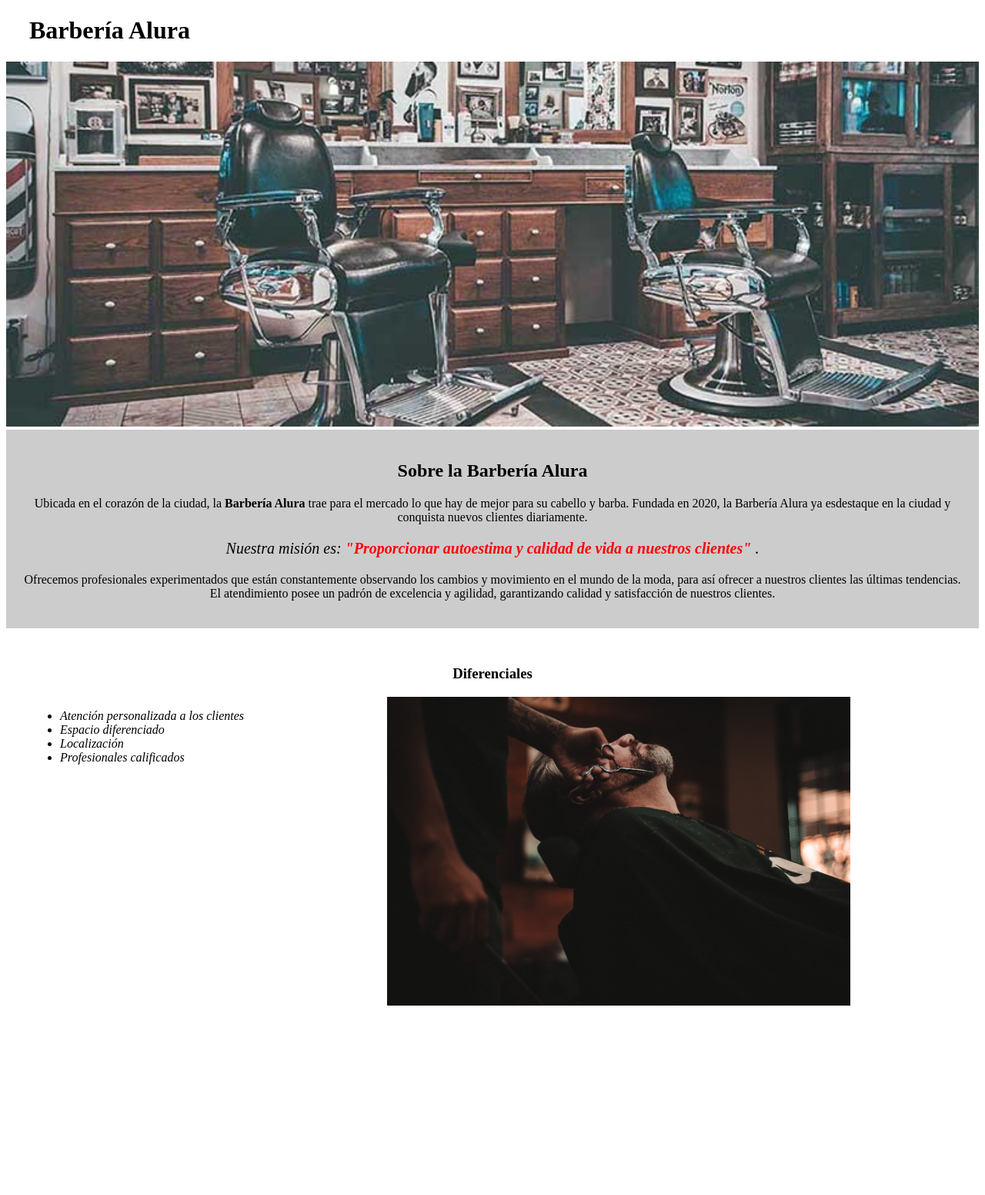
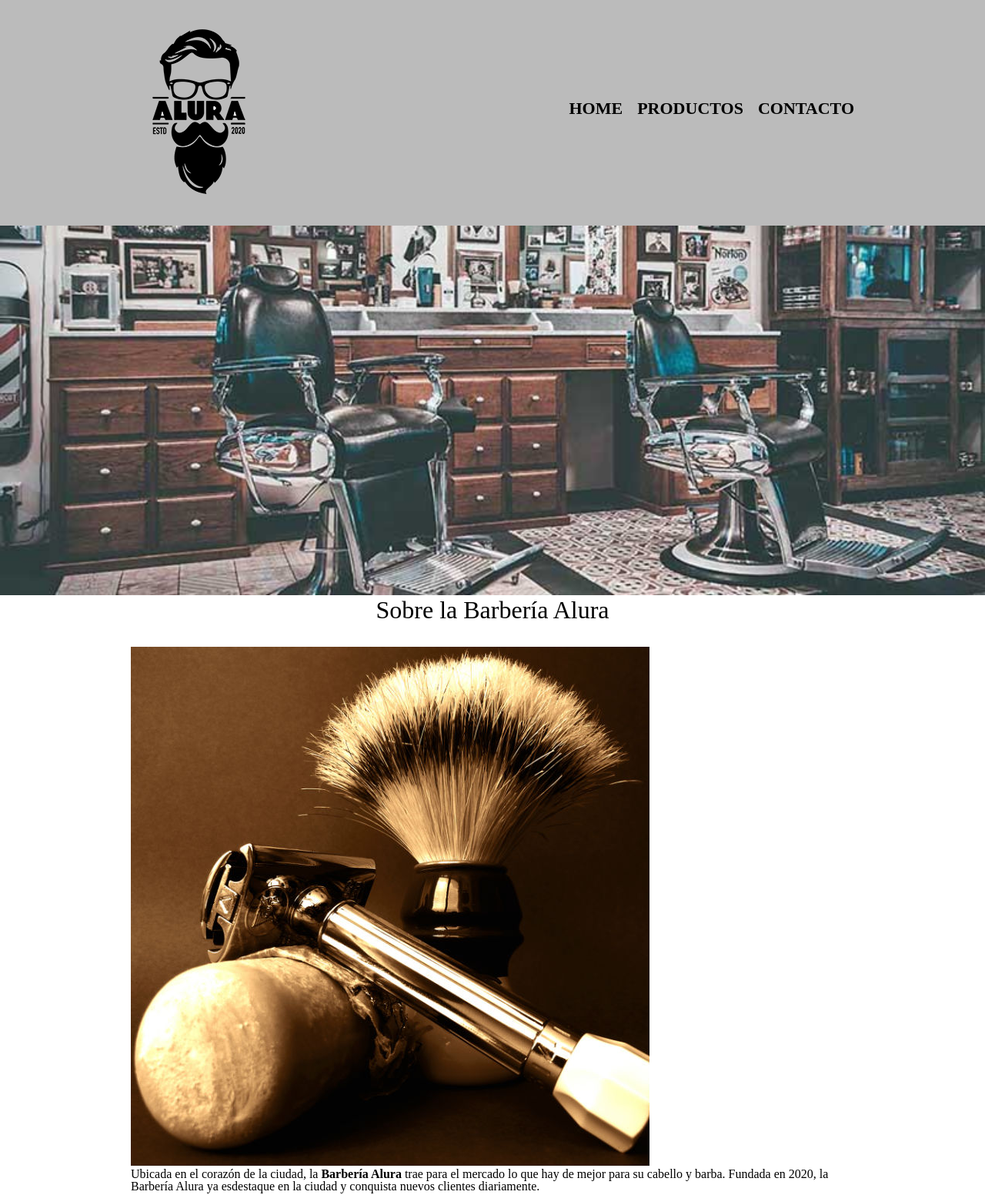
Before and after one commit to thiagov2a/ip-alura-one, a plain HTML site: page HTML5 y CSS3/index.html in a window 1280 px wide. Shown: the top 1552 px of the page at 77% size. Before the commit the page ends 1348 px from the top, so only its background shows below. Drawn offline with Linux system fonts and the light colour scheme.

Commit message:
update html css parte 4

```diff
--- a/HTML5 y CSS3/index.html
+++ b/HTML5 y CSS3/index.html
@@ -4,18 +4,31 @@
     <meta charset="UTF-8" />
     <meta name="viewport" content="width=device-width, initial-scale=1.0" />
     <title>Barbería Alura</title>
-    <link rel="stylesheet" href="style-home.css" />
+    <link rel="stylesheet" href="reset.css" />
+    <link rel="stylesheet" href="style.css" />
   </head>
 
   <body>
     <header>
-      <h1 class="titulo-principal">Barbería Alura</h1>
+      <div class="caja">
+        <h1><img src="img/logo.png" alt="Logo de la Barberia Alura" /></h1>
+        <nav>
+          <ul>
+            <li><a href="index.html">Home</a></li>
+            <li><a href="productos.html">Productos</a></li>
+            <li><a href="contacto.html">Contacto</a></li>
+          </ul>
+        </nav>
+      </div>
     </header>
 
-    <img id="banner" src="img/banner.jpg" alt="banner de la Barbería Alura" />
+    <img class="banner" src="img/banner.jpg" alt="Banner de la Barbería Alura" />
 
-    <div class="principal">
-      <h2 class="titulo-centralizado">Sobre la Barbería Alura</h2>
+    <main>
+      <section class="principal">
+        <h2 class="titulo-principal">Sobre la Barbería Alura</h2>
+
+        <img src="img/utensilios.jpg" alt="Utensilios de Barbería Alura" />
 
         <p>
           Ubicada en el corazón de la ciudad, la
@@ -33,14 +46,14 @@
         </p>
 
         <p>
-        Ofrecemos profesionales experimentados que están constantemente observando los cambios y movimiento en el mundo
-        de la moda, para así ofrecer a nuestros clientes las últimas tendencias. El atendimiento posee un padrón de
-        excelencia y agilidad, garantizando calidad y satisfacción de nuestros clientes.
+          Ofrecemos profesionales experimentados que están constantemente observando los cambios y movimiento en el
+          mundo de la moda, para así ofrecer a nuestros clientes las últimas tendencias. El atendimiento posee un padrón
+          de excelencia y agilidad, garantizando calidad y satisfacción de nuestros clientes.
         </p>
-    </div>
+      </section>
 
-    <div class="diferenciales">
-      <h3 class="titulo-centralizado">Diferenciales</h3>
+      <section class="diferenciales">
+        <h3 class="titulo-principal">Diferenciales</h3>
 
         <ul>
           <li class="items">Atención personalizada a los clientes</li>
@@ -49,7 +62,13 @@
           <li class="items">Profesionales calificados</li>
         </ul>
 
-      <img class="imagen-diferenciales" src="img/diferenciales.jpg" alt="diferencia de Barbería Alura" />
-    </div>
+        <img class="imagen-diferenciales" src="img/diferenciales.jpg" alt="Diferencias de Barbería Alura" />
+      </section>
+    </main>
+
+    <footer>
+      <img src="img/logo-blanco.png" alt="Logo de la Barberia Alura" />
+      <p class="copyright">&copy; Copyright Barberia Alura - 2024</p>
+    </footer>
   </body>
 </html>
--- a/HTML5 y CSS3/style.css
+++ b/HTML5 y CSS3/style.css
@@ -155,3 +155,31 @@ td {
   border: 1px solid #000000;
   padding: 8px 15px;
 }
+
+/* CSS para el home */
+
+.banner {
+  width: 100%;
+}
+
+.titulo-principal {
+  text-align: center;
+  font-size: 2em;
+  margin: 0 0 1em;
+}
+
+.principal p {
+  margin: 0 0 1em;
+}
+
+.principal strong {
+  font-weight: bold;
+}
+
+.principal em {
+  font-style: italic;
+}
+
+.imagen-diferenciales {
+  width: 60%;
+}
```
Also changed, not shown: HTML5 y CSS3/contacto.html (+2 -2 lines), HTML5 y CSS3/productos.html (+5 -5 lines), HTML5 y CSS3/img/utensilios.jpg (added). Lines whose indentation alone changed are shown as unchanged.
